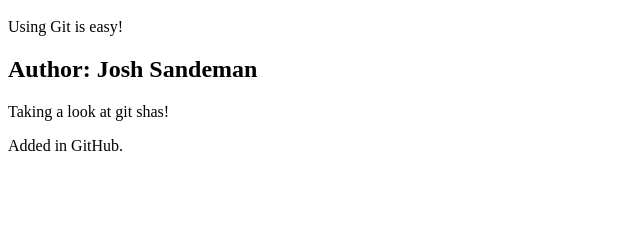
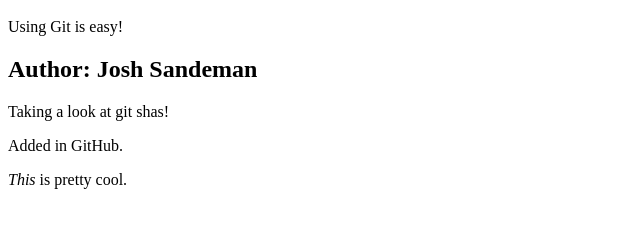
Before and after one commit to jsandeman/GitHubMasterClass, a plain HTML site: page index.html in a window 1280 px wide. Shown: the part 48-276 px from the top of the page, without its empty margins (0-640 px from the left). Drawn offline with Linux system fonts and the light colour scheme.

Commit message:
Added a paragraph with some formatting

```diff
--- a/index.html
+++ b/index.html
@@ -13,3 +13,5 @@
 <div>
     <p>Added in GitHub.</p>
 </div>
+
+<p><em>This</em> is pretty cool.</p>
```
